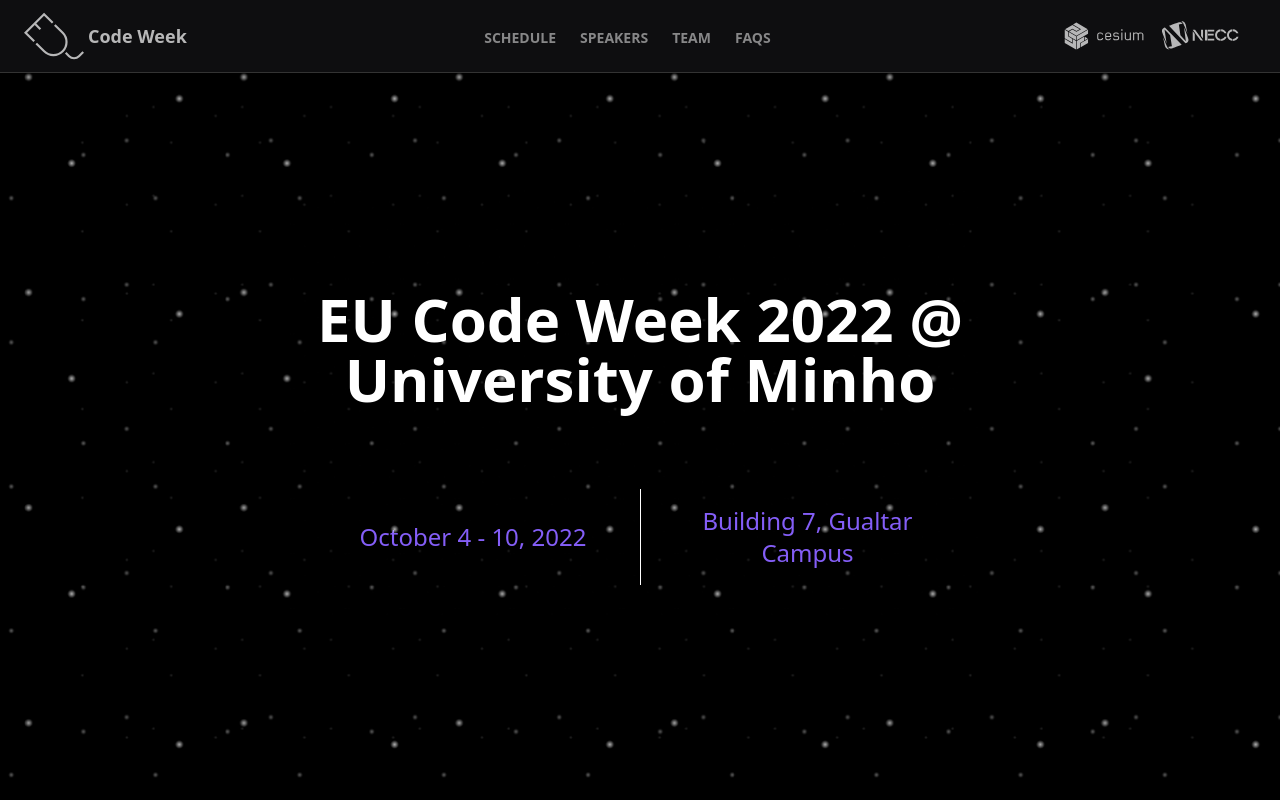
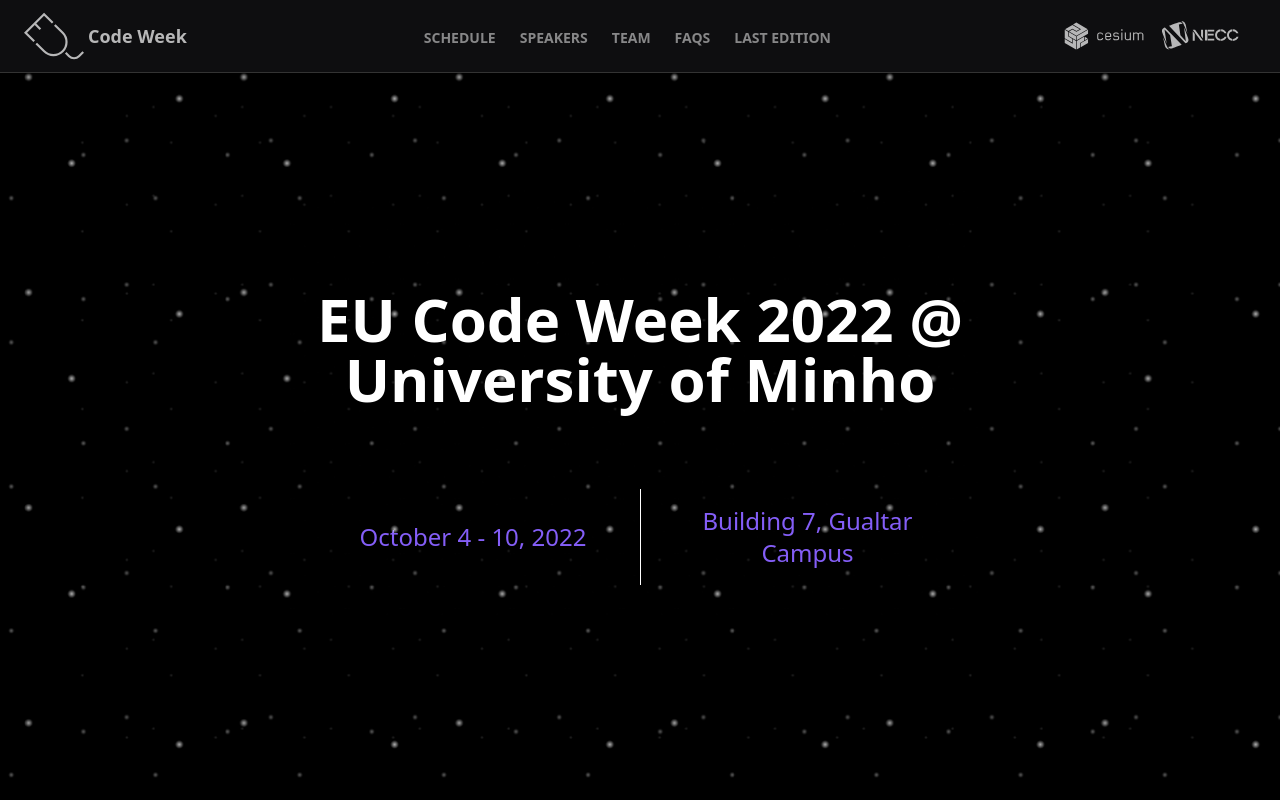
Before and after one commit to cesium/codeweek, a Next.js app: page / in a window 1280 px wide. Built offline with nearby package versions, Linux system fonts and the light colour scheme.

Commit message:
Add last edition route to Navbar (#28)

```diff
--- a/components/Navbar/index.jsx
+++ b/components/Navbar/index.jsx
@@ -10,6 +10,7 @@ const navigation = [
   { name: "Speakers", slug: "/speakers" },
   { name: "Team", slug: "/team" },
   { name: "FAQs", slug: "/faqs" },
+  { name: "Last Edition", slug: "https://2019.codeweek.cesium.di.uminho.pt/" },
 ];
 
 function classNames(...classes) {
```
